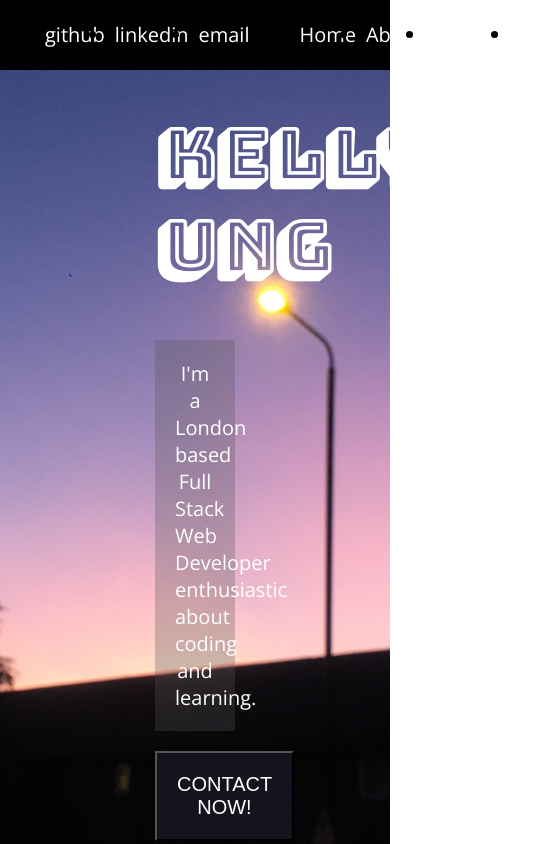
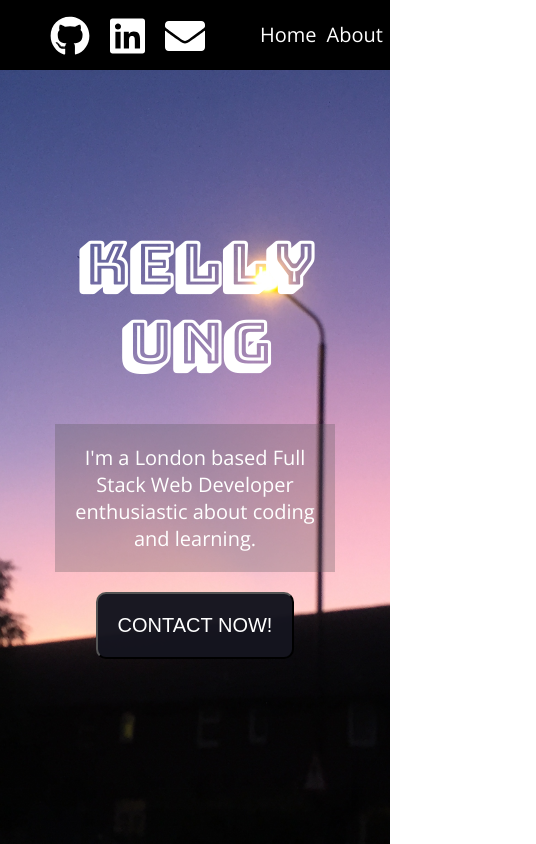
Before and after one commit to smellyung/kellys-portfolio, a React (Create React App) app: page / in a window 390 px wide. Shown: the top 844 px of the page, 536 px wide, since content can reach past the window. Built offline with nearby package versions, Linux system fonts and the light colour scheme; a web font is replaced by a local one.

Commit message:
use fontawesome icons for socials

```diff
--- a/package.json
+++ b/package.json
@@ -5,6 +5,9 @@
   "private": true,
   "dependencies": {
     "@fortawesome/fontawesome-svg-core": "^1.2.25",
+    "@fortawesome/free-brands-svg-icons": "^5.11.2",
+    "@fortawesome/free-solid-svg-icons": "^5.11.2",
+    "@fortawesome/react-fontawesome": "^0.1.4",
     "react": "^16.9.0",
     "react-dom": "^16.9.0",
     "react-router-dom": "^5.0.1",
--- a/src/App.css
+++ b/src/App.css
@@ -1,26 +1,9 @@
-/* * {
-  margin: 0;
-  padding: 0;
-} */
-
 .App {
   display: flex;
   flex-direction: column;
   text-align: center;
   font-family: 'Open Sans', sans-serif;
 }
-
-/* .App-header {
-  display: flex;
-  align-items: center; */
-  /* background: #1c1a1a; */
-  /* color: white;
-  height: 50px;
-  position: fixed;
-  width: 100%;
-  font-size: 40px;
-  padding: 20px;
-} */
 
 nav {
   width: 100%;
@@ -37,6 +20,7 @@ nav div {
 nav div ul {
   flex: 2;
   display: flex;
+  list-style: none;
 }
 
 nav div .socials {
@@ -51,28 +35,17 @@ nav div ul li {
 
 nav div .socials li {
   flex: 0;
+  padding: 0 10px;
 }
-
 
 .footer {
   background: #1c1a1a;
   height: 70px;
 }
 
-.nav {
-  display: flex;
-  width: 100%;
-  /* position: fixed; */
-  /* display: flex;
-  align-items: center;
-  background: #1c1a1a;
-  color: white;
-  height: 50px; */
-}
-
 img {
-  height: 100%;
-  width: 100%;
+  height: 60px;
+  width: 60px;
 }
 
 .item {
@@ -82,7 +55,7 @@ img {
 .container {
   display: flex;
   flex-direction: column;
-  padding: 30px 100px;
+  padding: 30px 200px;
 }
 
 h1 {
@@ -91,21 +64,14 @@ h1 {
 }
 
 p {
-  font-size: 40px;
+  font-size: 35px;
+  color: white;
 }
 
 a {
   color: white;
   text-decoration: none;
 }
-
-a:hover {
-
-}
-
-/* .item:hover {
-  background-color: white;
-} */
 
 .info {
   /* border: 1px solid white; */
@@ -122,11 +88,12 @@ button {
   background: rgba(21, 21, 31, 0.979);
   padding: 20px;
   font-size: 20px;
+  border-radius: 10px;
 }
 
-/* .info p {
-  margin: 0
-} */
+button:hover {
+  background: rgba(124, 61, 207, 0.774)
+}
 
 .info-border {
   padding: 50px 35px;
@@ -169,15 +136,18 @@ button {
 
 #about {
   background: black;
+  padding-bottom: 30px;
   color: white;
-  padding-bottom: 30px;
 }
 
 @media only screen and (max-width: 500px) {
   h1 {
-    font-size: 70px;
+    font-size: 60px;
   }
   p {
     font-size: 20px;
   }
+  .container {
+    padding: 0;
+  }
 }
--- a/src/components/Main.js
+++ b/src/components/Main.js
@@ -5,14 +5,9 @@ export default function Main() {
       <div className='container' id='main'>
         <div class='info-border'>
           <div class='info'>
-            <h1>KELLY UNG</h1>
+            <h1>Kelly Ung</h1>
             <p>I'm a London based Full Stack Web Developer enthusiastic about coding and learning.</p>
             <button><a href='mailto: kellyung@hotmail.co.uk'>CONTACT NOW!</a></button>
-            <div className='socials'>
-              <i class="fab fa-github"></i>
-              <i class="fab fa-linkedin"></i>
-              <i class="fas fa-envelope"></i>
-            </div>
           </div>
         </div>
       </div>
--- a/src/components/Nav.js
+++ b/src/components/Nav.js
@@ -1,6 +1,8 @@
 import React from 'react';
-// import '@fortawesome/react-fontawesome';
-// import '@fortawesome/free-solid-svg-icons';
+import { FontAwesomeIcon } from '@fortawesome/react-fontawesome';
+import { faGithub } from '@fortawesome/free-brands-svg-icons';
+import { faLinkedin } from '@fortawesome/free-brands-svg-icons';
+import { faEnvelope } from '@fortawesome/free-solid-svg-icons';
 
 export default function Header() {
   return (
@@ -8,9 +10,9 @@ export default function Header() {
       <nav>
         <div>
           <ul className='socials'>
-            <li><a href=''>github</a></li>
-            <li><a href=''>linkedin</a></li>
-            <li><a href='mailto: kellyung@hotmail.co.uk'>email</a></li>
+            <li><a href='https://github.com/smellyung'><FontAwesomeIcon icon={faGithub} size="2x"/></a></li>
+            <li><a href='https://www.linkedin.com/in/kelly-ung/'><FontAwesomeIcon icon={faLinkedin} size="2x"/></a></li>
+            <li><a href='mailto: kellyung@hotmail.co.uk'><FontAwesomeIcon icon={faEnvelope} size="2x"/></a></li>
           </ul>
           <ul>
             <li><a href='#main'>Home</a></li>
```
Also changed, not shown: 1 other file (tests, documents, lock files or other folders).
